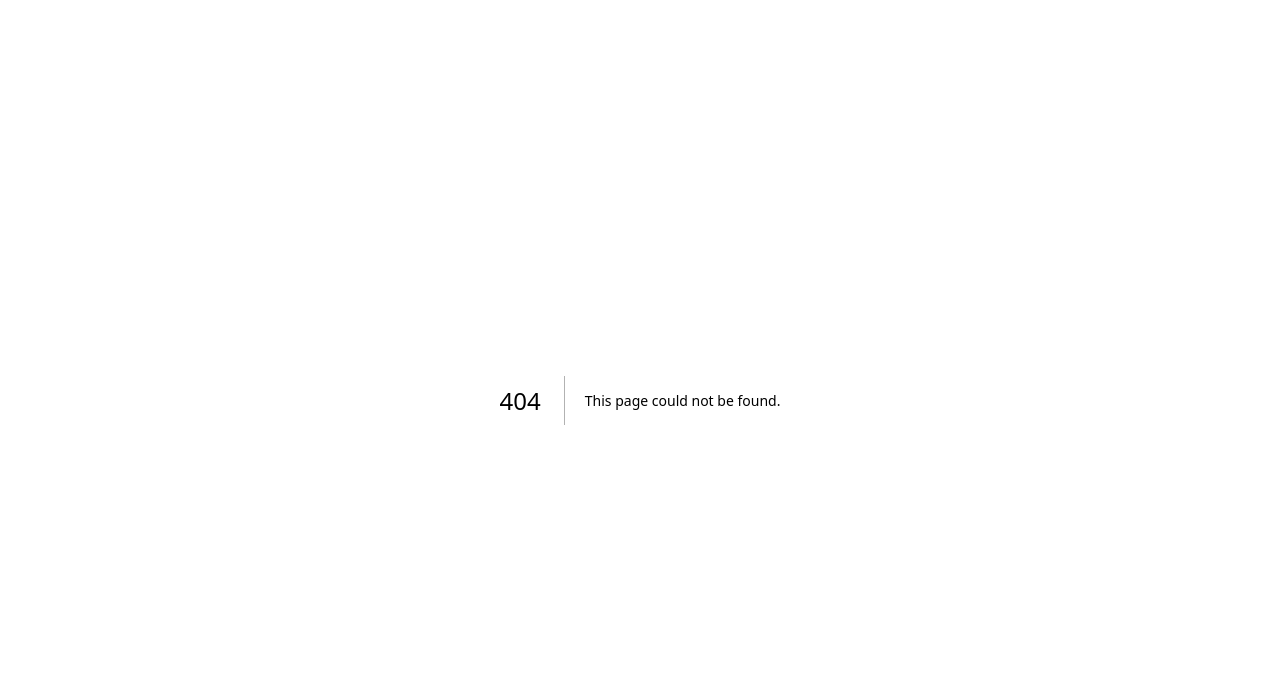
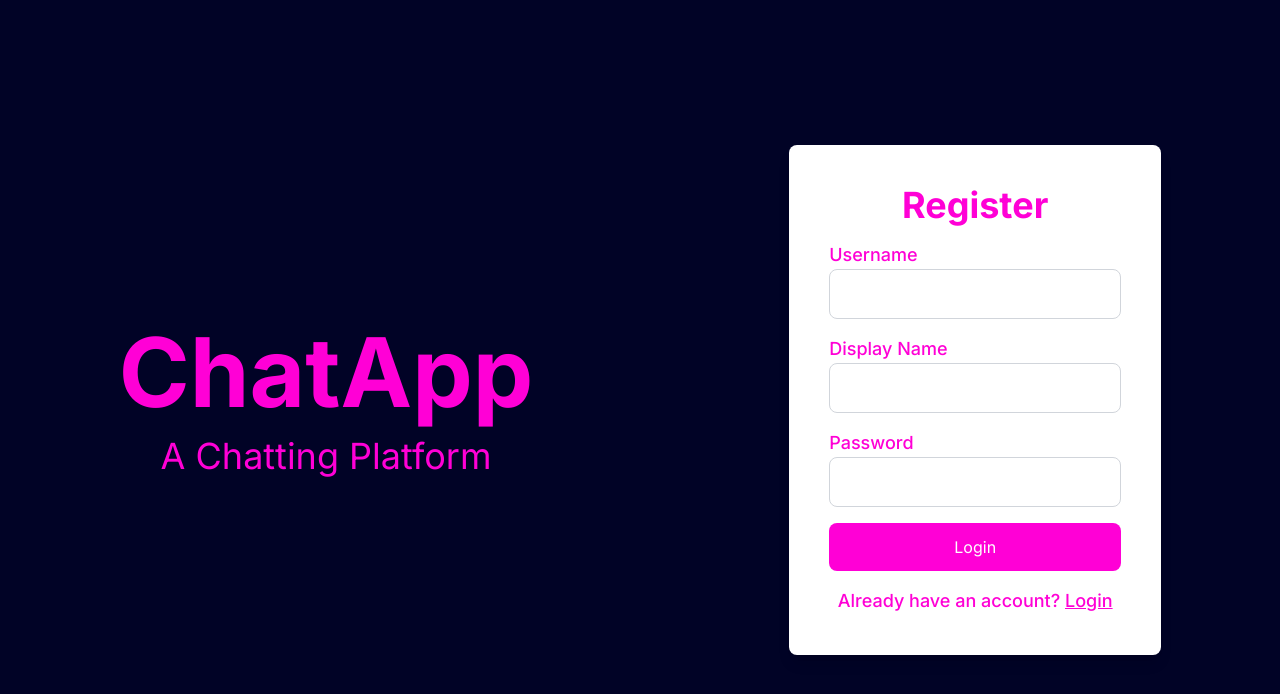
Before and after one commit to Anhakian/ChatApp, a Next.js app in the folder chat_app_fe/: page /auth/register in a window 1280 px wide. Before the commit this address had no page. Shown: the top 694 px of the page. Built offline with nearby package versions, Linux system fonts and the light colour scheme.

Commit message:
create register page & update login page

```diff
--- /dev/null
+++ b/chat_app_fe/src/app/auth/login/page.tsx
@@ -0,0 +1,56 @@
+'use client'
+
+import React, { useState } from 'react';
+import Link from 'next/link';
+import AuthInput from '@/components/auth/AuthInput';
+import Logo from '@/components/Logo';
+
+export default function Login() {
+  const [username, setUsername] = useState('');
+  const [password, setPassword] = useState('');
+
+  const handleLogin = async (e: React.FormEvent<HTMLFormElement>) => {
+    //TODO: Connect to the API and finish the function
+  };
+
+  return (
+    <div>
+      <main className="flex flex-col md:flex-row items-center justify-center min-h-screen bg-background">
+        <div className="flex flex-col items-center justify-center space-y-4 md:mt-16 md:mb-16 md:mr-28">
+          <Logo />
+        </div>
+        <div className="mt-8 md:mt-0 md:ml-36 md:w-auto">
+          <div className="p-10 bg-white rounded-lg shadow-lg">
+            <h2 className="text-4xl font-bold text-center text-accent mb-4">
+              Login
+            </h2>
+            <form className="space-y-4" onSubmit={handleLogin}>
+              <AuthInput
+                label="Username"
+                id="username"
+                type="text"
+                value={username}
+                onChange={setUsername}
+              />
+              <AuthInput
+                label="Password"
+                id="password"
+                type="password"
+                value={password}
+                onChange={setPassword}
+              />
+              <div>
+                <button type="submit" className="w-full bg-accent text-white px-7 py-3 rounded-lg hover:bg-accent-dark focus:outline-none focus:bg-accent-dark">
+                  Login
+                </button>
+              </div>
+              <div className="text-lg font-medium text-center text-accent">
+                Don't have an account? <Link href="/register" className="underline hover:text-text cursor-pointer">Sign Up</Link>
+              </div>
+            </form>
+          </div>
+        </div>
+      </main>
+    </div>
+  );
+}
--- /dev/null
+++ b/chat_app_fe/src/app/auth/register/page.tsx
@@ -0,0 +1,62 @@
+'use client'
+
+import React, { useState } from 'react';
+import Link from 'next/link';
+import AuthInput from '@/components/auth/AuthInput';
+import Logo from '@/components/Logo';
+
+export default function Register() {
+  const [username, setUsername] = useState('');
+  const [displayName, setDisplayName] = useState('');
+  const [password, setPassword] = useState('');
+
+  const handleRegister = async (e: React.FormEvent<HTMLFormElement>) => {
+    //TODO: Connect to the API and finish the function
+  };
+
+  return (
+    <div>
+      <main className="flex flex-col md:flex-row items-center justify-center min-h-screen bg-background">
+        <div className="flex flex-col items-center justify-center space-y-4 md:mt-16 md:mb-16 md:mr-28">
+          <Logo />
+        </div>
+        <div className="mt-8 md:mt-0 md:ml-36 md:w-auto">
+          <div className="p-10 bg-white rounded-lg shadow-lg">
+            <h2 className="text-4xl font-bold text-center text-accent mb-4">
+              Register
+            </h2>
+            <form className="space-y-4" onSubmit={handleRegister}>
+              <AuthInput
+                label="Username"
+                id="username"
+                type="text"
+                value={username}
+                onChange={setUsername}
+              />
+              <AuthInput
+                label="Display Name"
+                id="displayName"
+                type="text"
+                value={displayName}
+                onChange={setDisplayName}
+              />
+              <AuthInput
+                label="Password"
+                id="password"
+                type="password"
+                value={password}
+                onChange={setPassword}
+              />
+              <div>
+                <button type="submit" className="w-full bg-accent text-white px-7 py-3 rounded-lg hover:bg-accent-dark focus:outline-none focus:bg-accent-dark">Login</button>
+              </div>
+              <div className="text-lg font-medium text-center text-accent">
+                Already have an account? <Link href="/login" className="underline hover:text-text cursor-pointer">Login</Link>
+              </div>
+            </form>
+          </div>
+        </div>
+      </main>
+    </div>
+  );
+}
--- /dev/null
+++ b/chat_app_fe/src/components/Logo.tsx
@@ -0,0 +1,16 @@
+import React from 'react';
+
+const Logo: React.FC = () => {
+  return (
+    <>
+      <h1 className="text-4xl md:text-8xl font-bold text-accent text-center md:text-left">
+        ChatApp
+      </h1>
+      <h3 className="text-2xl md:text-4xl text-accent text-center md:text-left">
+        A Chatting Platform
+      </h3>
+    </>
+  );
+};
+
+export default Logo;
--- /dev/null
+++ b/chat_app_fe/src/components/auth/AuthInput.tsx
@@ -0,0 +1,34 @@
+import React, { useState } from 'react';
+
+interface AuthInputProps {
+  label: string;
+  id: string;
+  type: string;
+  placeholder?: string;
+  value: string;
+  onChange: (value: string) => void;
+}
+
+const AuthInput: React.FC<AuthInputProps> = ({ label, id, type, placeholder, value, onChange }) => {
+  const handleChange = (e: React.ChangeEvent<HTMLInputElement>) => {
+    onChange(e.target.value);
+  };
+
+  return (
+    <div>
+      <label htmlFor={id} className="block text-lg font-medium text-accent">
+        {label}
+      </label>
+      <input
+        id={id}
+        type={type}
+        placeholder={placeholder}
+        className="px-7 py-3 border border-gray-300 rounded-lg focus:outline-none focus:border-accent"
+        value={value}
+        onChange={handleChange}
+      />
+    </div>
+  );
+};
+
+export default AuthInput;
```
